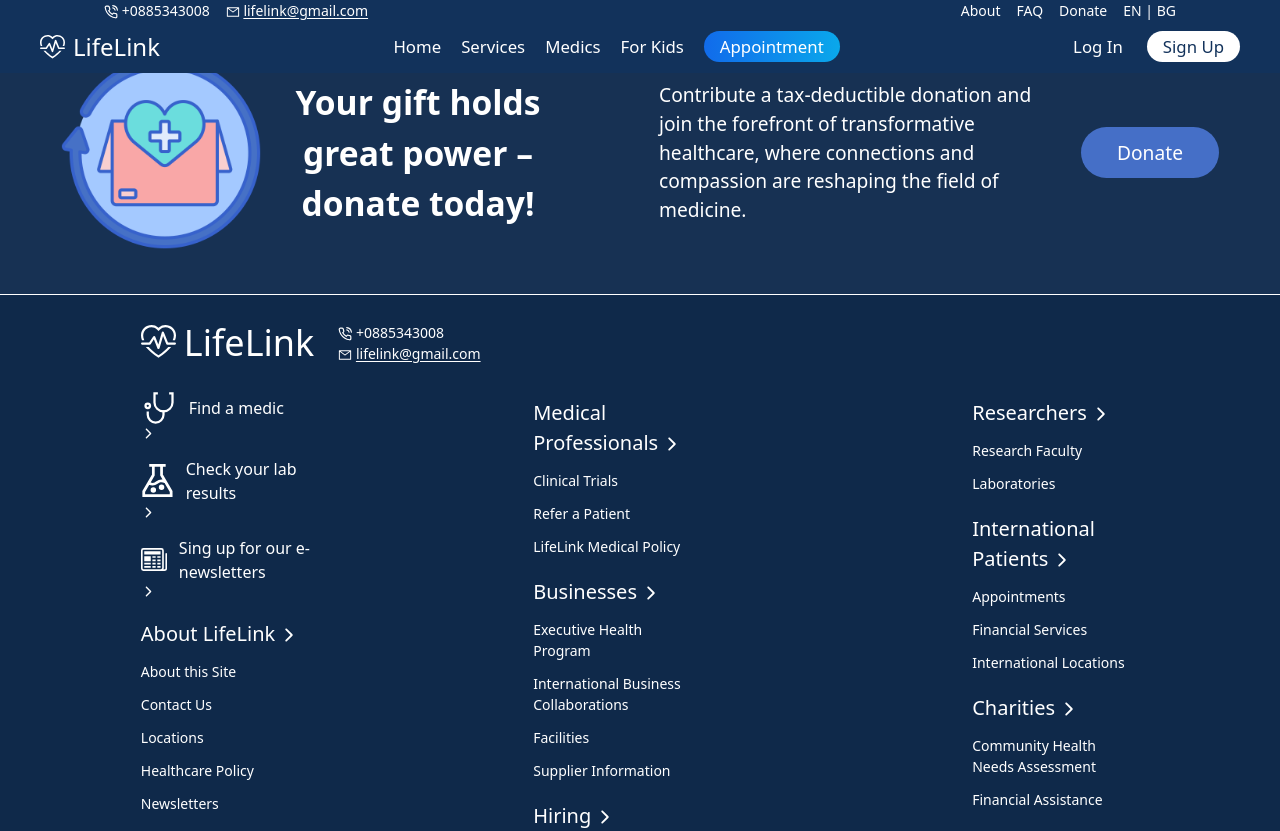
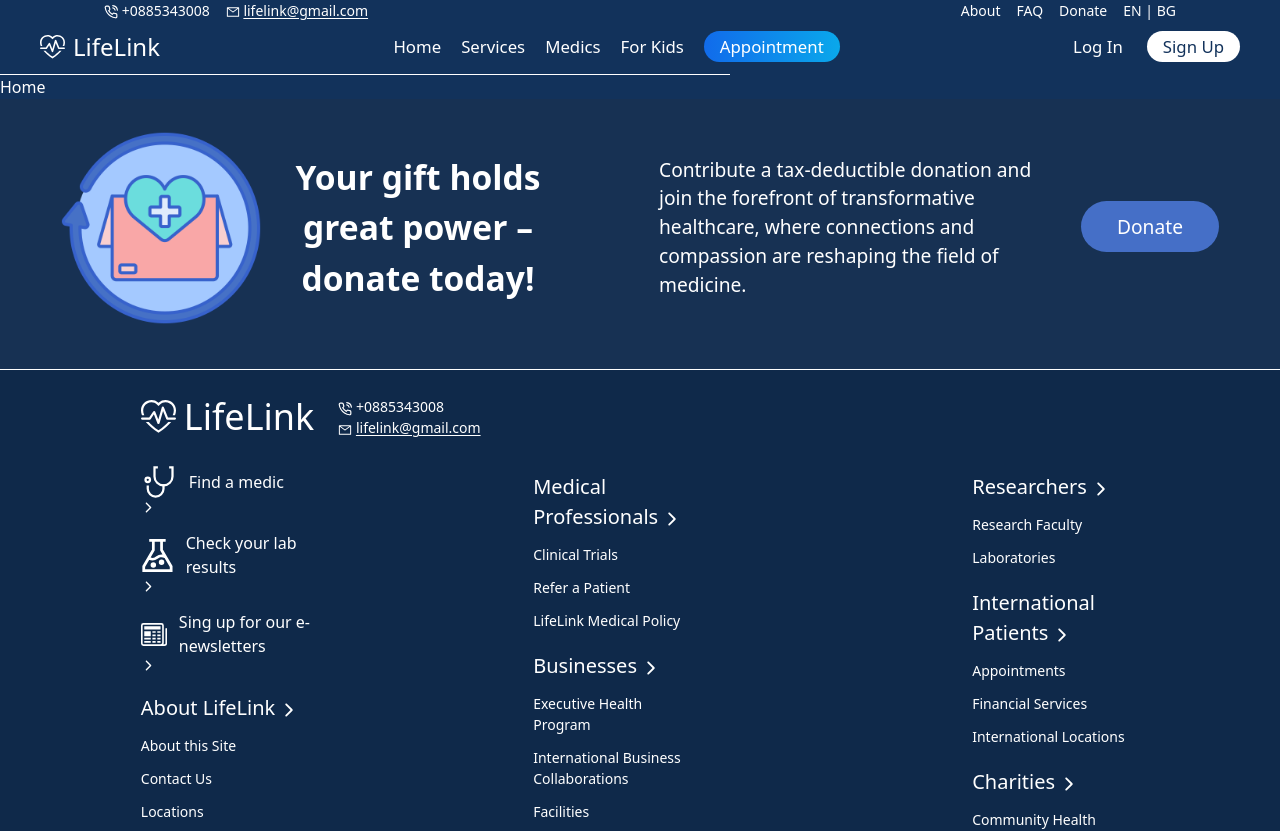
Before and after one commit to Shredrox/LifeLink, a React (Vite) app in the folder LifeLinkUI/: page / in a window 1280 px wide. Shown: the top 831 px of the page. Built offline with nearby package versions, Linux system fonts and the light colour scheme.

Commit message:
Add donate component to main layout

```diff
--- a/LifeLinkUI/src/layouts/MainLayout.tsx
+++ b/LifeLinkUI/src/layouts/MainLayout.tsx
@@ -1,15 +1,19 @@
-import Header from '../components/Header'
-import Footer from '../components/Footer'
-import { Outlet } from 'react-router-dom'
+import Header from '../components/Header';
+import Footer from '../components/Footer';
+import Donate from '../components/Donate';
+import { Outlet } from 'react-router-dom';
 
 const MainLayout = () => {
   return (
-    <div>
+    <>
       <Header />
-      <Outlet/>
+      <main>
+        <Outlet/>
+        <Donate />
+      </main>
       <Footer />
-    </div>
-  )
+    </>
+  );
 }
 
-export default MainLayout
+export default MainLayout;
--- a/LifeLinkUI/src/pages/About.tsx
+++ b/LifeLinkUI/src/pages/About.tsx
@@ -1,12 +1,9 @@
-import Donate from '../components/Donate'
-
 const About = () => {
   return (
-    <main>
+    <section>
       About Page
-      <Donate />
-    </main>
-  )
+    </section>
+  );
 }
 
-export default About
+export default About;
--- a/LifeLinkUI/src/pages/Home.tsx
+++ b/LifeLinkUI/src/pages/Home.tsx
@@ -1,12 +1,10 @@
-import Donate from "../components/Donate"
-
 const Home = () => {
   return (
-    <div>
+    <section className="pt-[4.6rem] bg-primaryBlue text-white">
+      <div className='relative bottom-0 left-0 w-[57%] h-[1px] bg-white' />
       Home
-      <Donate />
-    </div>
-  )
+    </section>
+  );
 }
 
-export default Home
+export default Home;
```
